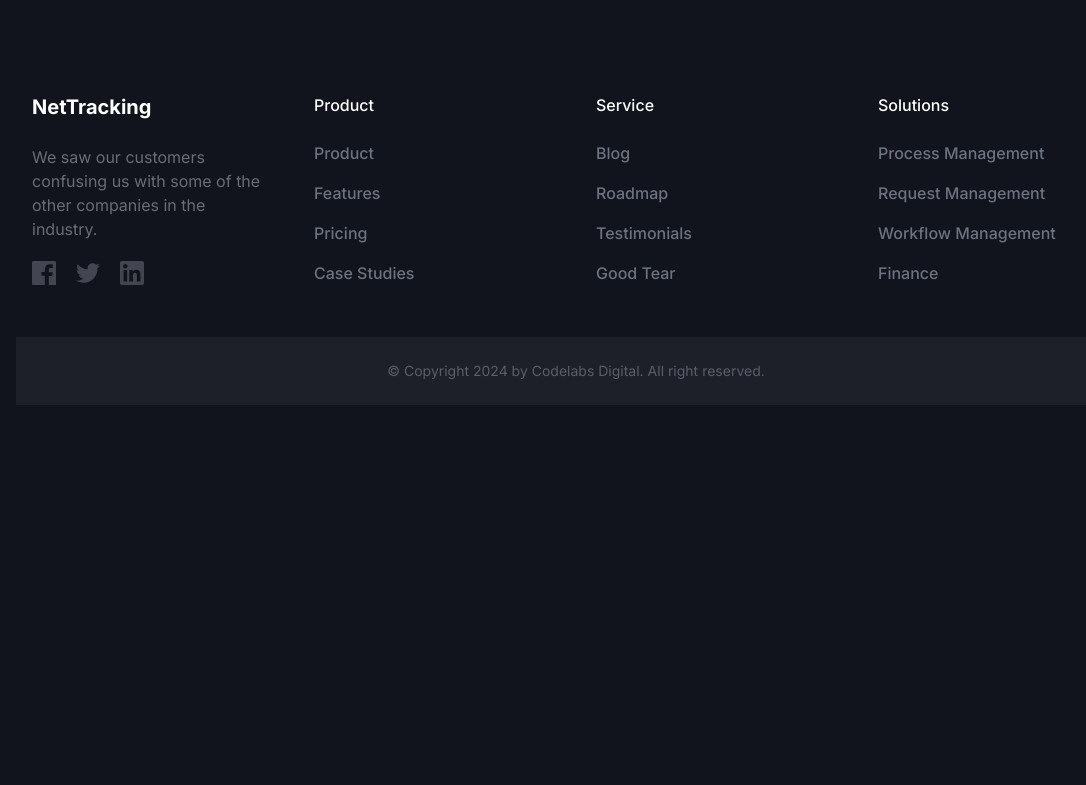
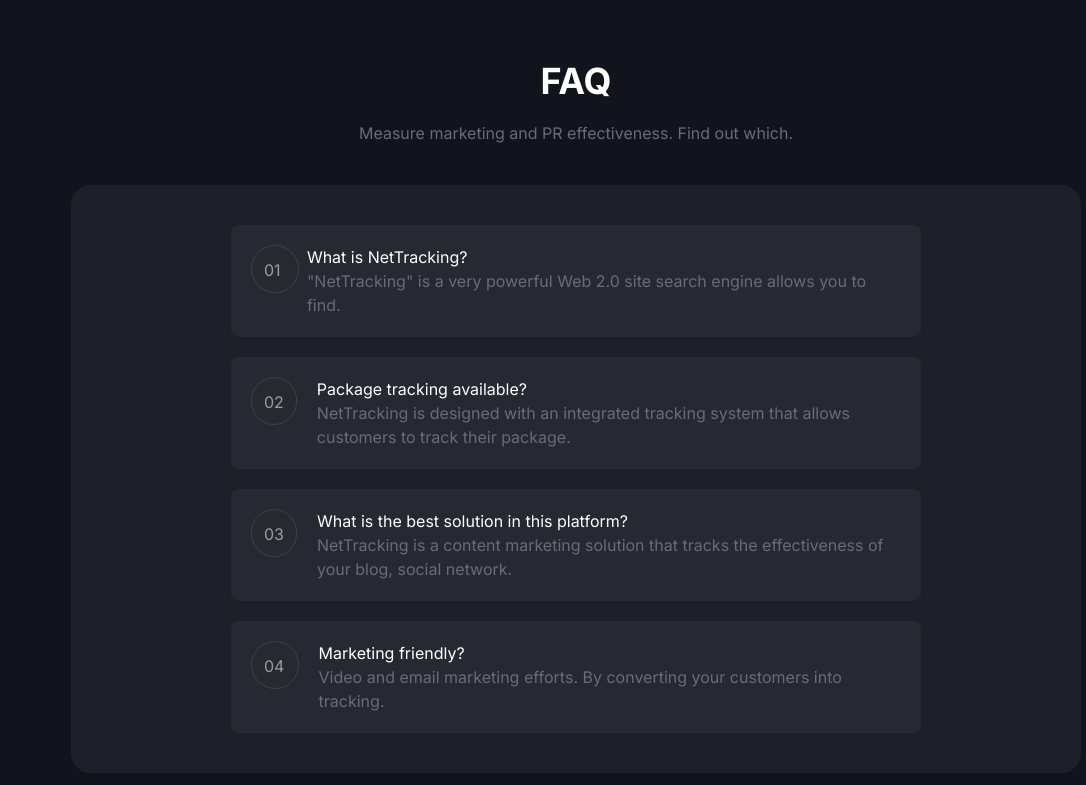
Before and after one commit to Faey2023/net-tracking, a website: page src/index.html in a window 1280 px wide. Shown: the part 2415-3200 px from the top of the page, without its empty margins (64-1150 px from the left). Before the commit the page ends 2820 px from the top, so only its background shows below. Drawn offline with nearby package versions, Linux system fonts and the light colour scheme; files that its build step writes are made by us from their sources.

Commit message:
faq section added

```diff
--- a/src/index.html
+++ b/src/index.html
@@ -530,6 +530,85 @@
         </div>
       </div>
     </div>
+     <!-- faq -->
+     <div class="mx-0 md:mx-[135px] md:my-16 h-auto w-auto">
+      <div
+        class="flex flex-col justify-center space-y-5 w-auto md:max-w-xl mx-auto text-center my-10"
+      >
+        <h2 class="text-2xl md:text-4xl text-primaryWhite font-bold">FAQ</h2>
+        <p class="text-xs md:text-base text-primaryGray">
+          Measure marketing and PR effectiveness. Find out which.
+        </p>
+      </div>
+      <div
+        class="bg-none md:bg-[#1E2029] flex flex-col gap-5 md:py-10 rounded-[20px] p-0 md:p-40"
+      >
+        <!-- 1st question -->
+        <div class="bg-[#272932] w-auto flex gap-2 md:gap-5 p-5 rounded-lg">
+          <span
+            class="rounded-full border w-8 md:w-12 h-8 md:h-12 border-[#3E4047] text-[#9A9BA1] p-2 md:p-3 text-xs md:text-base"
+            >01</span
+          >
+          <div>
+            <h4 class="text-base md:text-lg text-primaryWhite">
+              What is NetTracking?
+            </h4>
+            <p class="text-[#696B76] text-xs md:text-base">
+              "NetTracking" is a very powerful Web 2.0 site search engine allows
+              you to find.
+            </p>
+          </div>
+        </div>
+        <!-- 2nd question -->
+        <div class="bg-[#272932] w-auto flex gap-5 p-5 rounded-lg">
+          <span
+            class="rounded-full border w-8 md:w-12 h-8 md:h-12 border-[#3E4047] text-[#9A9BA1] p-2 md:p-3 text-xs md:text-base"
+            >02</span
+          >
+          <div>
+            <h4 class="text-base md:text-lg text-primaryWhite">
+              Package tracking available?
+            </h4>
+            <p class="text-[#696B76] text-xs md:text-base">
+              NetTracking is designed with an integrated tracking system that
+              allows customers to track their package.
+            </p>
+          </div>
+        </div>
+        <!-- 3rd question -->
+        <div class="bg-[#272932] w-auto flex gap-5 p-5 rounded-lg">
+          <span
+            class="rounded-full border w-8 md:w-12 h-8 md:h-12 border-[#3E4047] text-[#9A9BA1] p-2 md:p-3 text-xs md:text-base"
+            >03</span
+          >
+          <div>
+            <h4 class="text-base md:text-lg text-primaryWhite">
+              What is the best solution in this platform?
+            </h4>
+            <p class="text-[#696B76] text-xs md:text-base">
+              NetTracking is a content marketing solution that tracks the
+              effectiveness of your blog, social network.
+            </p>
+          </div>
+        </div>
+        <!-- 4th question -->
+        <div class="bg-[#272932] w-auto flex gap-5 p-5 rounded-lg">
+          <span
+            class="rounded-full border w-8 md:w-12 h-8 md:h-12 border-[#3E4047] text-[#9A9BA1] p-2 md:p-3 text-xs md:text-base"
+            >04</span
+          >
+          <div>
+            <h4 class="text-base md:text-lg text-primaryWhite">
+              Marketing friendly?
+            </h4>
+            <p class="text-[#696B76] text-xs md:text-base">
+              Video and email marketing efforts. By converting your customers
+              into tracking.
+            </p>
+          </div>
+        </div>
+      </div>
+    </div>
     <!-- footer -->
     <footer class="px-20">
       <div class="mx-auto w-full max-w-screen-xl">
```
